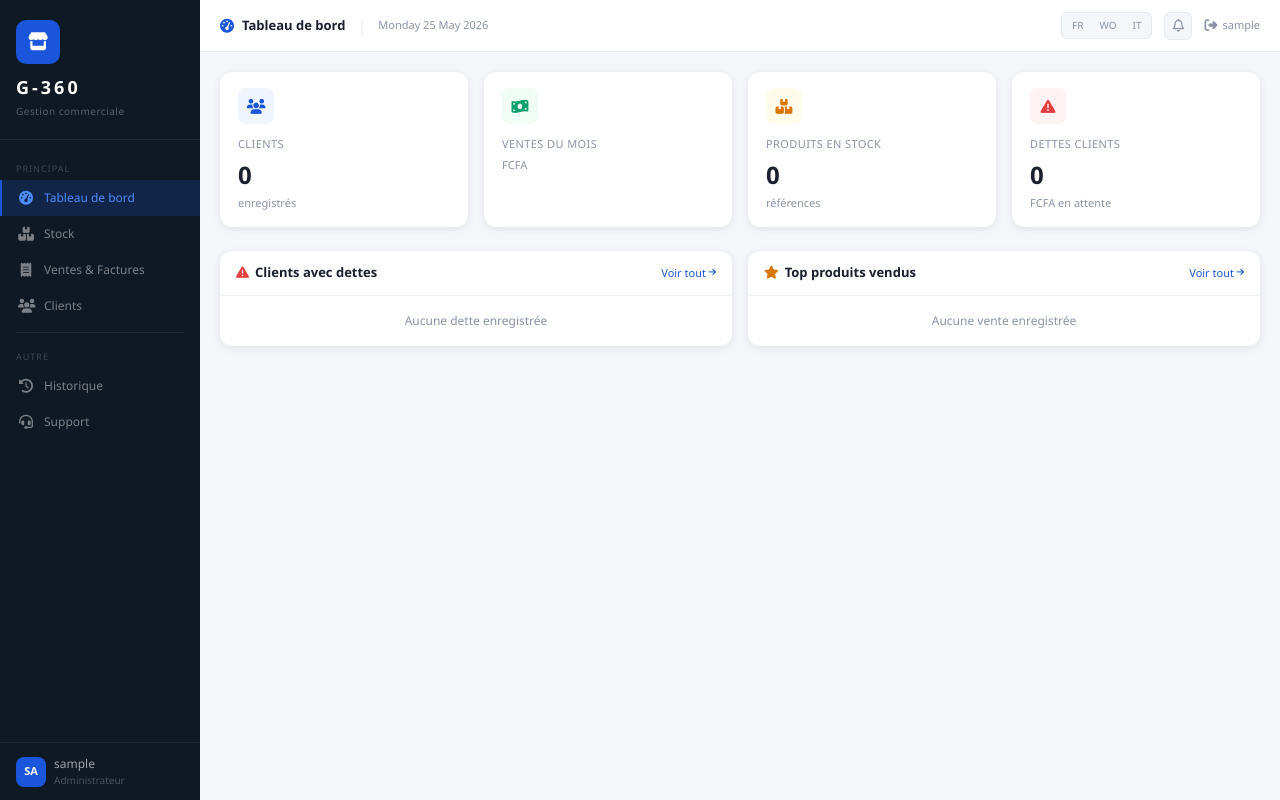
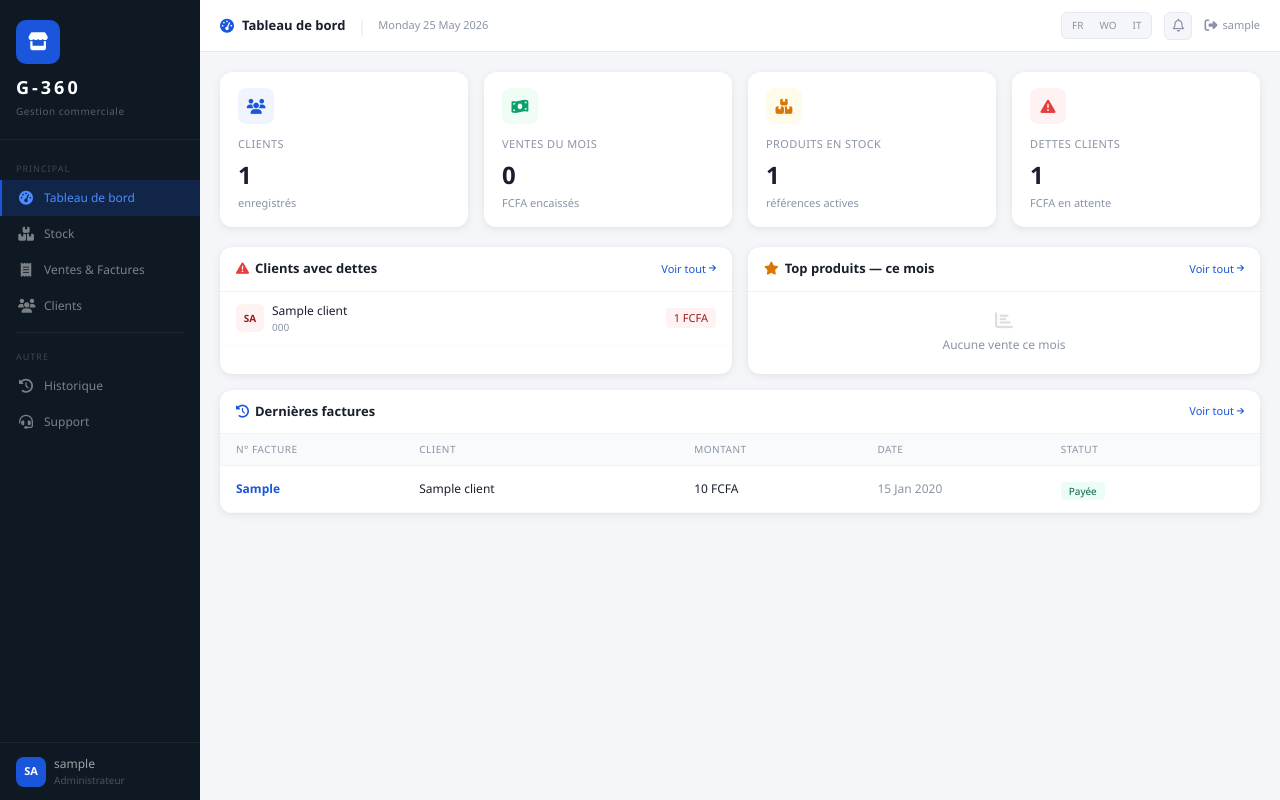
Before and after one commit to Fred0242/G-360, a Django app: page / in a window 1280 px wide. Run offline with Django 5.2, Linux system fonts and the light colour scheme; a user stored in the database is signed in; tables that the repository leaves empty hold one stand-in row (values such as "Sample post"); some libraries are stand-ins or nearby versions.

Commit message:
feat: dashboard dynamique, stats réelles, dettes, top produits

```diff
--- a/dashboard/templates/dashboard/home.html
+++ b/dashboard/templates/dashboard/home.html
@@ -3,7 +3,8 @@
 
 {% block content %}
 
-<div class="grid grid-cols-4 gap-4 mb-6">
+<!-- Stat cards -->
+<div class="grid grid-cols-4 gap-4 mb-5">
 
     <div class="stat-card">
         <div style="width:36px;height:36px;border-radius:8px;background:#f0f4ff;display:flex;align-items:center;justify-content:center;margin-bottom:12px">
@@ -20,7 +21,7 @@
         </div>
         <div style="font-size:11px;color:#8a94a6;text-transform:uppercase;letter-spacing:0.4px;margin-bottom:4px">Ventes du mois</div>
         <div style="font-size:24px;font-weight:700;color:#1a1f2e;margin-bottom:2px">{{ stats.ventes_mois }}</div>
-        <div style="font-size:11px;color:#8a94a6">FCFA</div>
+        <div style="font-size:11px;color:#8a94a6">FCFA encaissés</div>
     </div>
 
     <div class="stat-card">
@@ -29,7 +30,7 @@
         </div>
         <div style="font-size:11px;color:#8a94a6;text-transform:uppercase;letter-spacing:0.4px;margin-bottom:4px">Produits en stock</div>
         <div style="font-size:24px;font-weight:700;color:#1a1f2e;margin-bottom:2px">{{ stats.produits }}</div>
-        <div style="font-size:11px;color:#8a94a6">références</div>
+        <div style="font-size:11px;color:#8a94a6">références actives</div>
     </div>
 
     <div class="stat-card">
@@ -43,38 +44,114 @@
 
 </div>
 
-<div class="grid grid-cols-2 gap-4">
+<!-- Panels principaux -->
+<div class="grid grid-cols-2 gap-4 mb-4">
 
+    <!-- Clients avec dettes -->
     <div class="panel">
         <div style="padding:12px 16px;border-bottom:0.5px solid #f0f2f7;display:flex;align-items:center;justify-content:space-between">
             <span style="font-size:13px;font-weight:600;color:#1a1f2e;display:flex;align-items:center;gap:6px">
                 <i class="fa-solid fa-triangle-exclamation" style="color:#e53e3e;font-size:13px"></i>
                 Clients avec dettes
             </span>
-            <a href="{% url 'clients_liste' %}" style="font-size:11px;color:#1a56db;text-decoration:none">
+            <a href="{% url 'clients_liste' %}?vue=dettes" style="font-size:11px;color:#1a56db;text-decoration:none">
                 Voir tout <i class="fa-solid fa-arrow-right fa-xs"></i>
             </a>
         </div>
-        <div style="padding:16px;font-size:12px;color:#8a94a6;text-align:center">
-            Aucune dette enregistrée
+        {% for client in clients_en_dette %}
+        <div style="display:flex;align-items:center;justify-content:space-between;padding:10px 16px;border-bottom:0.5px solid #f8fafc">
+            <div style="display:flex;align-items:center;gap:8px">
+                <div style="width:28px;height:28px;border-radius:6px;background:#fef2f2;display:flex;align-items:center;justify-content:center;font-size:10px;font-weight:600;color:#991b1b;flex-shrink:0">
+                    {{ client.nom|slice:":2"|upper }}
+                </div>
+                <div>
+                    <div style="font-size:12px;font-weight:500;color:#1a1f2e">{{ client.nom }}</div>
+                    <div style="font-size:10px;color:#8a94a6">{{ client.telephone|default:"—" }}</div>
+                </div>
+            </div>
+            <span style="background:#fef2f2;color:#991b1b;font-size:11px;padding:2px 8px;border-radius:4px;font-weight:500">
+                {{ client.solde_credit|floatformat:0 }} FCFA
+            </span>
         </div>
+        {% empty %}
+        <div style="padding:20px;text-align:center;color:#8a94a6;font-size:12px">
+            <i class="fa-solid fa-circle-check" style="color:#0d9f6e;font-size:18px;display:block;margin-bottom:6px"></i>
+            Aucune dette en cours
+        </div>
+        {% endfor %}
     </div>
 
+    <!-- Top produits -->
     <div class="panel">
         <div style="padding:12px 16px;border-bottom:0.5px solid #f0f2f7;display:flex;align-items:center;justify-content:space-between">
             <span style="font-size:13px;font-weight:600;color:#1a1f2e;display:flex;align-items:center;gap:6px">
                 <i class="fa-solid fa-star" style="color:#d97706;font-size:13px"></i>
-                Top produits vendus
+                Top produits — ce mois
             </span>
             <a href="{% url 'ventes' %}" style="font-size:11px;color:#1a56db;text-decoration:none">
                 Voir tout <i class="fa-solid fa-arrow-right fa-xs"></i>
             </a>
         </div>
-        <div style="padding:16px;font-size:12px;color:#8a94a6;text-align:center">
-            Aucune vente enregistrée
+        {% for produit in top_produits %}
+        <div style="padding:10px 16px;border-bottom:0.5px solid #f8fafc">
+            <div style="display:flex;align-items:center;justify-content:space-between;margin-bottom:5px">
+                <span style="font-size:12px;font-weight:500;color:#1a1f2e">{{ produit.produit__nom }}</span>
+                <span style="font-size:11px;color:#8a94a6">{{ produit.total_vendu }} vendus</span>
+            </div>
+            <div style="height:4px;background:#f0f2f7;border-radius:2px;overflow:hidden">
+                <div style="height:100%;background:#1a56db;border-radius:2px;width:{% widthratio produit.total_vendu max_vendu 100 %}%"></div>
+            </div>
         </div>
+        {% empty %}
+        <div style="padding:20px;text-align:center;color:#8a94a6;font-size:12px">
+            <i class="fa-solid fa-chart-bar" style="font-size:18px;display:block;margin-bottom:6px;opacity:0.3"></i>
+            Aucune vente ce mois
+        </div>
+        {% endfor %}
     </div>
 
 </div>
 
+<!-- Dernières factures -->
+<div class="panel">
+    <div style="padding:12px 16px;border-bottom:0.5px solid #f0f2f7;display:flex;align-items:center;justify-content:space-between">
+        <span style="font-size:13px;font-weight:600;color:#1a1f2e;display:flex;align-items:center;gap:6px">
+            <i class="fa-solid fa-clock-rotate-left" style="color:#1a56db;font-size:13px"></i>
+            Dernières factures
+        </span>
+        <a href="{% url 'ventes' %}" style="font-size:11px;color:#1a56db;text-decoration:none">
+            Voir tout <i class="fa-solid fa-arrow-right fa-xs"></i>
+        </a>
+    </div>
+    <div style="display:grid;grid-template-columns:1fr 1.5fr 1fr 1fr 1fr;padding:8px 16px;background:#f8fafc;font-size:10px;color:#8a94a6;text-transform:uppercase;letter-spacing:0.5px;border-bottom:0.5px solid #f0f2f7">
+        <div>N° Facture</div><div>Client</div><div>Montant</div><div>Date</div><div>Statut</div>
+    </div>
+    {% for facture in dernieres_factures %}
+    <div style="display:grid;grid-template-columns:1fr 1.5fr 1fr 1fr 1fr;padding:11px 16px;border-bottom:0.5px solid #f8fafc;align-items:center">
+        <div style="font-size:12px;font-weight:600;color:#1a56db">
+            <a href="{% url 'facture_detail' facture.id %}" style="text-decoration:none;color:#1a56db">{{ facture.numero }}</a>
+        </div>
+        <div style="font-size:12px;color:#1a1f2e">{{ facture.nom_client_affiche }}</div>
+        <div style="font-size:12px;font-weight:500;color:#1a1f2e">{{ facture.montant_total|floatformat:0 }} FCFA</div>
+        <div style="font-size:12px;color:#8a94a6">{{ facture.date_emission|date:"d M Y" }}</div>
+        <div>
+            {% if facture.statut == 'payee' %}
+            <span style="background:#ecfdf5;color:#065f46;font-size:10px;padding:2px 8px;border-radius:4px;font-weight:500">Payée</span>
+            {% elif facture.statut == 'partielle' %}
+            <span style="background:#fffbeb;color:#92400e;font-size:10px;padding:2px 8px;border-radius:4px;font-weight:500">Partielle</span>
+            {% elif facture.statut == 'credit' %}
+            <span style="background:#fef2f2;color:#991b1b;font-size:10px;padding:2px 8px;border-radius:4px;font-weight:500">Crédit</span>
+            {% else %}
+            <span style="background:#fef2f2;color:#991b1b;font-size:10px;padding:2px 8px;border-radius:4px;font-weight:500">Impayée</span>
+            {% endif %}
+        </div>
+    </div>
+    {% empty %}
+    <div style="padding:24px;text-align:center;color:#8a94a6;font-size:13px">
+        <i class="fa-solid fa-receipt" style="font-size:20px;margin-bottom:6px;display:block;opacity:0.3"></i>
+        Aucune facture enregistrée
+    </div>
+    {% endfor %}
+</div>
+
 {% endblock %}
--- a/dashboard/views.py
+++ b/dashboard/views.py
@@ -1,32 +1,72 @@
 from django.shortcuts import render
 from django.contrib.auth.decorators import login_required
+from django.db.models import Sum, Count
 from datetime import date
+from clients.models import Client
+from produits.models import Produit
+from factures.models import Facture, LigneFacture
 
 @login_required
 def dashboard(request):
+    aujourd_hui = date.today()
+
+    # Stats principales
+    total_clients = Client.objects.filter(actif=True).count()
+
+    ventes_mois = Facture.objects.filter(
+        date_emission__month=aujourd_hui.month,
+        date_emission__year=aujourd_hui.year
+    ).aggregate(s=Sum('montant_paye'))['s'] or 0
+
+    total_produits = Produit.objects.filter(actif=True).count()
+
+    dettes_total = Client.objects.filter(
+        actif=True, solde_credit__gt=0
+    ).aggregate(s=Sum('solde_credit'))['s'] or 0
+
+    # Clients avec dettes (5 plus importants)
+    clients_en_dette = Client.objects.filter(
+        actif=True, solde_credit__gt=0
+    ).order_by('-solde_credit')[:5]
+
+    # Top produits vendus ce mois
+    top_produits = LigneFacture.objects.filter(
+        facture__date_emission__month=aujourd_hui.month,
+        facture__date_emission__year=aujourd_hui.year
+    ).values('produit__nom').annotate(
+        total_vendu=Sum('quantite')
+    ).order_by('-total_vendu')[:5]
+
+    # Max pour la barre de progression
+    max_vendu = top_produits[0]['total_vendu'] if top_produits else 1
+
+    # Dernières factures
+    dernieres_factures = Facture.objects.select_related('client').order_by('-date_emission')[:5]
+
     context = {
-        'today': date.today().strftime('%A %d %B %Y'),
+        'today': aujourd_hui.strftime('%A %d %B %Y'),
         'stats': {
-            'clients': 0,
-            # 'ventes_mois': 0,
-            'produits': 0,
-            'dettes_total': 0,
-        }
+            'clients': total_clients,
+            'ventes_mois': f"{int(ventes_mois):,}".replace(',', ' '),
+            'produits': total_produits,
+            'dettes_total': f"{int(dettes_total):,}".replace(',', ' '),
+        },
+        'clients_en_dette': clients_en_dette,
+        'top_produits': top_produits,
+        'max_vendu': max_vendu,
+        'dernieres_factures': dernieres_factures,
     }
     return render(request, 'dashboard/home.html', context)
 
-@login_required
-def stock(request):
-    return render(request, 'dashboard/stock.html', {'today': date.today().strftime('%A %d %B %Y')})
-
-@login_required
-def ventes(request):
-    return render(request, 'dashboard/ventes.html', {'today': date.today().strftime('%A %d %B %Y')})
 
 @login_required
 def historique(request):
-    return render(request, 'dashboard/historique.html', {'today': date.today().strftime('%A %d %B %Y')})
+    return render(request, 'dashboard/historique.html', {
+        'today': date.today().strftime('%A %d %B %Y')
+    })
 
 @login_required
 def support(request):
-    return render(request, 'dashboard/support.html', {'today': date.today().strftime('%A %d %B %Y')})
+    return render(request, 'dashboard/support.html', {
+        'today': date.today().strftime('%A %d %B %Y')
+    })
```
